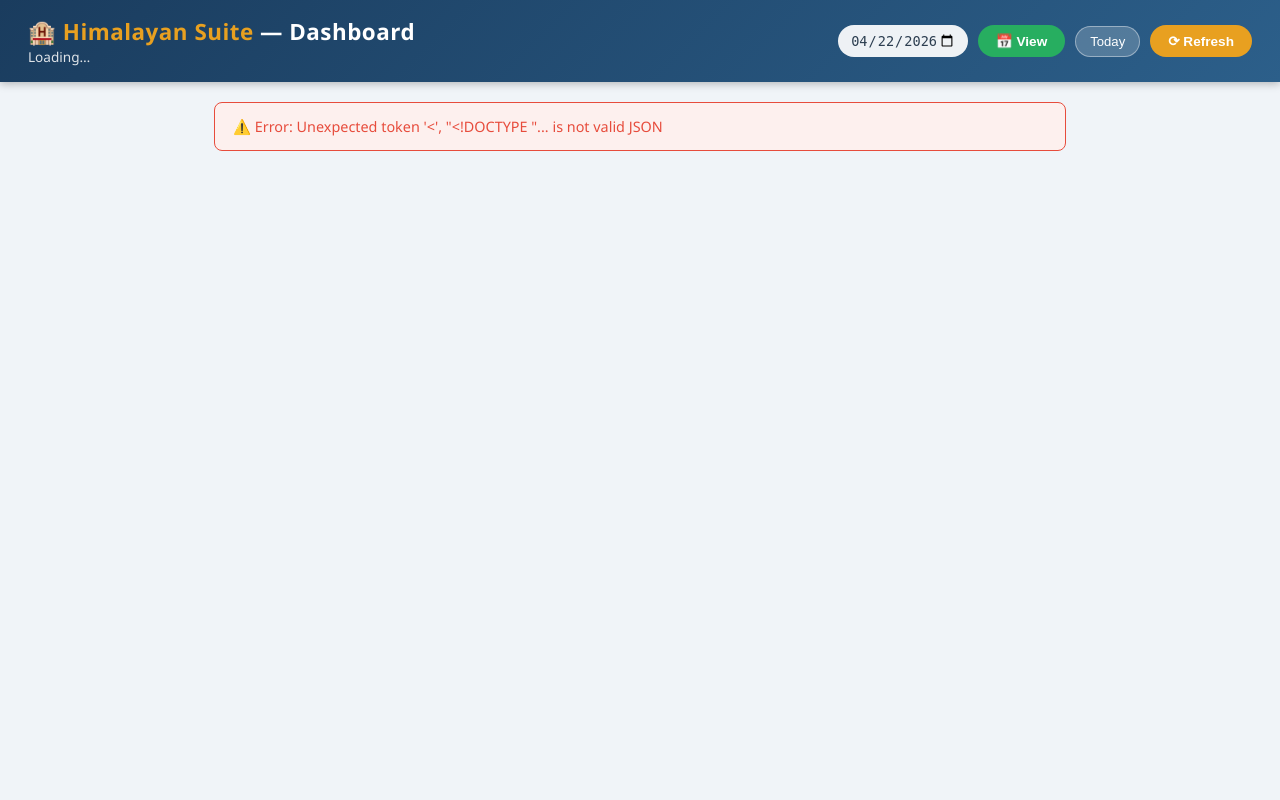
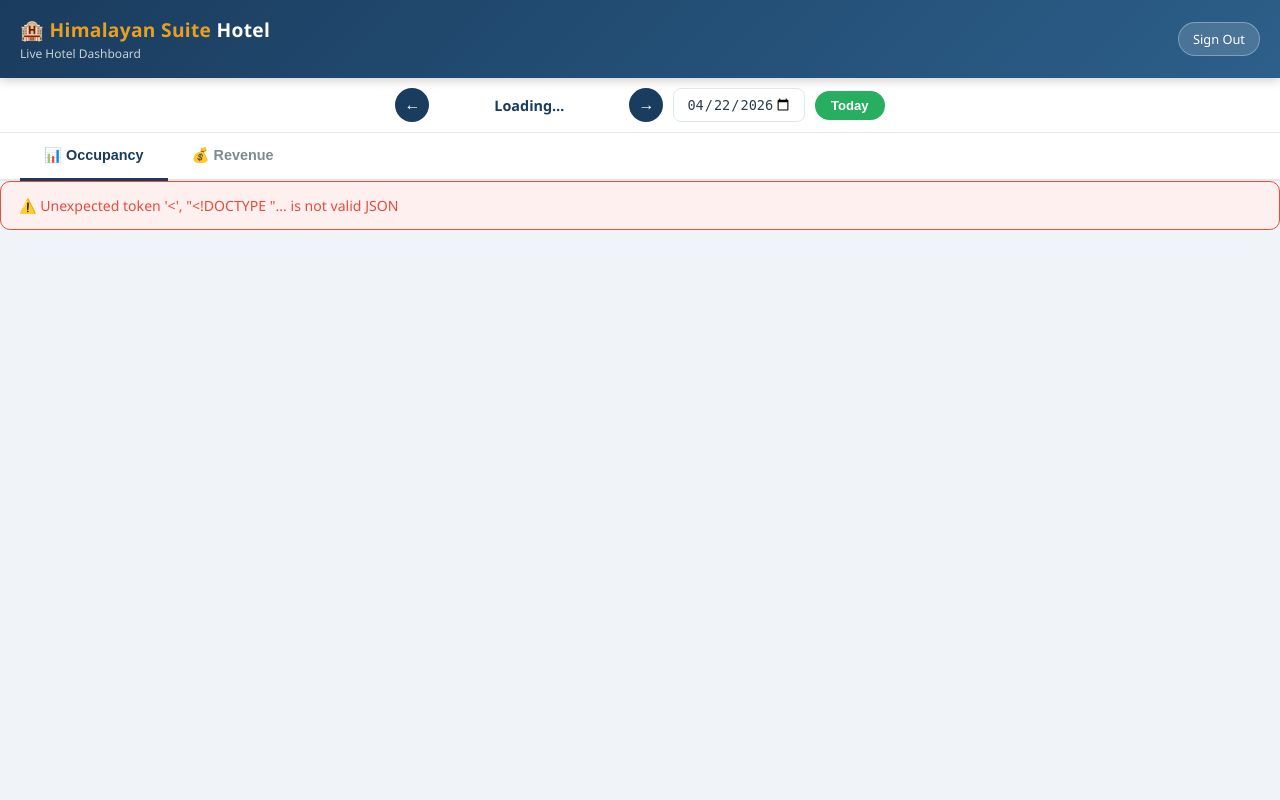
Before and after one commit to mac-guru/hms-dashboard, a Flask app: template templates/index.html in a window 1280 px wide. Run offline with Flask 3, Linux system fonts and the light colour scheme; the template is opened without the code that fills it, so the values that code supplies are empty.

Commit message:
Redesign: tabbed layout, friendly UI, date navigation

```diff
--- a/templates/index.html
+++ b/templates/index.html
@@ -3,7 +3,7 @@
 <head>
   <meta charset="UTF-8"/>
   <meta name="viewport" content="width=device-width, initial-scale=1.0"/>
-  <title>Himalayan Suite — Live Dashboard</title>
+  <title>Himalayan Suite Hotel — Dashboard</title>
   <link rel="manifest" href="/static/manifest.json"/>
   <meta name="apple-mobile-web-app-capable" content="yes"/>
   <meta name="apple-mobile-web-app-status-bar-style" content="black-translucent"/>
@@ -12,162 +12,310 @@
   <meta name="theme-color" content="#1a3c5e"/>
   <style>
     :root {
-      --primary: #1a3c5e;
-      --accent:  #e8a020;
-      --green:   #27ae60;
-      --red:     #e74c3c;
-      --bg:      #f0f4f8;
-      --card:    #ffffff;
-      --text:    #2c3e50;
-      --muted:   #7f8c8d;
+      --primary:  #1a3c5e;
+      --accent:   #e8a020;
+      --green:    #27ae60;
+      --red:      #e74c3c;
+      --purple:   #7b5ea7;
+      --bg:       #f0f4f8;
+      --card:     #ffffff;
+      --text:     #2c3e50;
+      --muted:    #7f8c8d;
+      --border:   #e0e8f0;
     }
     * { box-sizing: border-box; margin: 0; padding: 0; }
-    body { font-family: 'Segoe UI', sans-serif; background: var(--bg); color: var(--text); }
+    body { font-family: 'Segoe UI', sans-serif; background: var(--bg); color: var(--text); min-height: 100vh; }
 
+    /* ── Header ── */
     header {
       background: linear-gradient(135deg, var(--primary), #2c5f8a);
-      color: white; padding: 16px 28px;
+      color: white; padding: 16px 20px;
       display: flex; align-items: center; justify-content: space-between;
-      box-shadow: 0 2px 8px rgba(0,0,0,.25);
+      box-shadow: 0 2px 10px rgba(0,0,0,.2);
+      position: sticky; top: 0; z-index: 100;
     }
-    header h1 { font-size: 1.4rem; font-weight: 700; letter-spacing: .5px; }
-    header h1 span { color: var(--accent); }
-    #date-label { font-size: .85rem; opacity: .85; }
-    .header-controls { display: flex; align-items: center; gap: 10px; flex-wrap: wrap; }
+    .header-left h1 { font-size: 1.2rem; font-weight: 700; letter-spacing: .3px; }
+    .header-left h1 span { color: var(--accent); }
+    .header-left .subtitle { font-size: .75rem; opacity: .75; margin-top: 2px; }
+    .logout-btn {
+      background: rgba(255,255,255,.15); border: 1px solid rgba(255,255,255,.3);
+      color: white; padding: 7px 14px; border-radius: 20px;
+      font-size: .8rem; cursor: pointer; transition: .2s; text-decoration: none;
+    }
+    .logout-btn:hover { background: rgba(255,255,255,.25); }
+
+    /* ── Date Bar ── */
+    .date-bar {
+      background: var(--card); border-bottom: 1px solid var(--border);
+      padding: 10px 20px; display: flex; align-items: center;
+      justify-content: center; gap: 10px; flex-wrap: wrap;
+    }
+    .date-nav-btn {
+      background: var(--primary); color: white; border: none;
+      width: 34px; height: 34px; border-radius: 50%;
+      font-size: 1rem; cursor: pointer; transition: .2s;
+      display: flex; align-items: center; justify-content: center;
+    }
+    .date-nav-btn:hover { background: #2c5f8a; }
+    .date-nav-btn:disabled { opacity: .4; cursor: not-allowed; }
+    #date-display {
+      font-weight: 600; font-size: .9rem; color: var(--primary);
+      min-width: 180px; text-align: center;
+    }
     #date-picker {
-      padding: 7px 12px; border-radius: 20px; border: none;
-      font-size: .85rem; color: var(--text); cursor: pointer;
-      background: rgba(255,255,255,.92);
+      padding: 7px 12px; border-radius: 8px;
+      border: 1.5px solid var(--border); font-size: .85rem;
+      color: var(--text); cursor: pointer; outline: none;
     }
-    #refresh-btn, #go-btn {
-      background: var(--accent); border: none; color: white;
-      padding: 8px 18px; border-radius: 20px; cursor: pointer;
-      font-size: .85rem; font-weight: 600; transition: .2s;
+    #date-picker:focus { border-color: var(--primary); }
+    .today-btn {
+      background: var(--green); color: white; border: none;
+      padding: 7px 16px; border-radius: 20px;
+      font-size: .82rem; font-weight: 600; cursor: pointer; transition: .2s;
     }
-    #go-btn { background: #27ae60; }
-    #go-btn:hover { background: #219a52; }
-    #refresh-btn:hover { background: #d4901c; }
-    #refresh-btn:disabled, #go-btn:disabled { opacity: .6; cursor: not-allowed; }
-    #today-btn {
-      background: rgba(255,255,255,.2); border: 1px solid rgba(255,255,255,.4);
-      color: white; padding: 7px 14px; border-radius: 20px; cursor: pointer;
-      font-size: .82rem; transition: .2s;
+    .today-btn:hover { background: #219a52; }
+
+    /* ── Tabs ── */
+    .tabs {
+      display: flex; background: var(--card);
+      border-bottom: 2px solid var(--border);
+      padding: 0 20px;
     }
-    #today-btn:hover { background: rgba(255,255,255,.3); }
+    .tab-btn {
+      padding: 14px 24px; font-size: .9rem; font-weight: 600;
+      color: var(--muted); border: none; background: none;
+      cursor: pointer; border-bottom: 3px solid transparent;
+      margin-bottom: -2px; transition: .2s;
+    }
+    .tab-btn.active { color: var(--primary); border-bottom-color: var(--primary); }
+    .tab-btn:hover:not(.active) { color: var(--text); }
 
-    main { padding: 20px 24px; max-width: 900px; margin: 0 auto; }
+    /* ── Main Content ── */
+    main { padding: 20px; max-width: 860px; margin: 0 auto; }
+    .tab-content { display: none; }
+    .tab-content.active { display: block; }
 
+    /* ── Loading / Error ── */
     #loading {
       display: flex; align-items: center; justify-content: center;
-      height: 60vh; flex-direction: column; gap: 16px; color: var(--muted);
+      height: 50vh; flex-direction: column; gap: 16px; color: var(--muted);
     }
     .spinner {
-      width: 48px; height: 48px; border: 5px solid #ddd;
+      width: 44px; height: 44px; border: 4px solid #ddd;
       border-top-color: var(--primary); border-radius: 50%;
       animation: spin .8s linear infinite;
     }
     @keyframes spin { to { transform: rotate(360deg); } }
+    #error-msg {
+      display: none; background: #fdf0ee; border: 1px solid var(--red);
+      border-radius: 10px; padding: 14px 18px; color: var(--red);
+      margin-bottom: 16px; font-size: .88rem;
+    }
 
+    /* ── Section Title ── */
     .section-title {
-      font-size: 1rem; font-weight: 700; color: var(--primary);
-      margin: 24px 0 12px; text-transform: uppercase;
-      letter-spacing: .8px; display: flex; align-items: center; gap: 8px;
+      font-size: .78rem; font-weight: 700; color: var(--muted);
+      text-transform: uppercase; letter-spacing: 1px;
+      margin: 20px 0 10px;
     }
-    .section-title::after { content: ''; flex: 1; height: 2px; background: #e0e8f0; }
 
+    /* ── Stat Cards ── */
+    .cards-grid {
+      display: grid; gap: 12px;
+      grid-template-columns: repeat(2, 1fr);
+    }
+    .stat-card {
+      background: var(--card); border-radius: 14px;
+      padding: 16px 18px; box-shadow: 0 2px 8px rgba(0,0,0,.06);
+      border-top: 4px solid var(--primary);
+    }
+    .stat-card.green  { border-top-color: var(--green); }
+    .stat-card.orange { border-top-color: var(--accent); }
+    .stat-card.purple { border-top-color: var(--purple); }
+    .stat-card.blue   { border-top-color: #2980b9; }
+    .stat-label { font-size: .72rem; color: var(--muted); text-transform: uppercase; letter-spacing: .5px; }
+    .stat-value { font-size: 2rem; font-weight: 700; color: var(--text); line-height: 1.1; margin: 6px 0 4px; }
+    .stat-sub   { font-size: .78rem; color: var(--muted); }
+    .occ-bar-wrap { background: #e8f0f8; border-radius: 6px; height: 6px; margin-top: 10px; overflow: hidden; }
+    .occ-bar { height: 100%; border-radius: 6px; background: linear-gradient(90deg, var(--primary), #2c7abf); }
+    .occ-bar.green  { background: linear-gradient(90deg, var(--green), #2ecc71); }
+    .occ-bar.orange { background: linear-gradient(90deg, var(--accent), #f39c12); }
+    .occ-bar.purple { background: linear-gradient(90deg, var(--purple), #a07cc5); }
+
+    /* ── Revenue Table ── */
     .table-card {
-      background: var(--card); border-radius: 12px;
-      box-shadow: 0 2px 8px rgba(0,0,0,.07); overflow: hidden;
+      background: var(--card); border-radius: 14px;
+      box-shadow: 0 2px 8px rgba(0,0,0,.06); overflow: hidden;
     }
     table { width: 100%; border-collapse: collapse; font-size: .88rem; }
     th {
-      background: var(--primary); color: white; padding: 11px 14px;
-      text-align: left; font-weight: 600; font-size: .8rem;
-      text-transform: uppercase; letter-spacing: .5px;
+      background: var(--primary); color: white;
+      padding: 12px 16px; text-align: left;
+      font-size: .75rem; text-transform: uppercase; letter-spacing: .5px;
     }
     th.right, td.right { text-align: right; }
-    td { padding: 10px 14px; border-bottom: 1px solid #f0f0f0; }
+    td { padding: 11px 16px; border-bottom: 1px solid #f0f0f0; }
     tr:last-child td { border-bottom: none; font-weight: 700; background: #f7f9fc; }
-    tr:hover td { background: #f5f8ff; }
-    tr.subtotal td { background: #eef4fb; font-weight: 600; font-style: italic; color: var(--primary); border-top: 1px solid #c8d8eb; border-bottom: 1px solid #c8d8eb; }
-    .badge-up   { background: #eafaf1; color: var(--green); padding: 2px 8px; border-radius: 20px; font-size: .78rem; font-weight: 600; }
-    .badge-down { background: #fdf0ee; color: var(--red);   padding: 2px 8px; border-radius: 20px; font-size: .78rem; font-weight: 600; }
+    tr:hover:not(:last-child) td { background: #f5f8ff; }
+    tr.subtotal td {
+      background: #eef4fb; font-weight: 600; font-style: italic;
+      color: var(--primary); border-top: 1px solid #c8d8eb;
+      border-bottom: 1px solid #c8d8eb;
+    }
+    .badge-up   { background: #eafaf1; color: var(--green); padding: 3px 8px; border-radius: 20px; font-size: .76rem; font-weight: 600; }
+    .badge-down { background: #fdf0ee; color: var(--red);   padding: 3px 8px; border-radius: 20px; font-size: .76rem; font-weight: 600; }
 
-    .cards-row { display: grid; gap: 14px; }
-    .cards-4   { grid-template-columns: repeat(4, 1fr); }
-    .card.purple { border-color: #7b5ea7; }
-    .card {
-      background: var(--card); border-radius: 12px; padding: 18px 20px;
-      box-shadow: 0 2px 8px rgba(0,0,0,.07);
-      border-left: 4px solid var(--primary);
-    }
-    .card.green  { border-color: var(--green); }
-    .card.orange { border-color: var(--accent); }
-    .card-label { font-size: .75rem; color: var(--muted); text-transform: uppercase; letter-spacing: .5px; }
-    .card-value { font-size: 1.8rem; font-weight: 700; color: var(--text); line-height: 1.2; margin-top: 4px; }
-    .card-sub   { font-size: .8rem; color: var(--muted); margin-top: 4px; }
-    .occ-bar-wrap { background: #e8f0f8; border-radius: 8px; height: 10px; margin-top: 10px; overflow: hidden; }
-    .occ-bar { height: 100%; border-radius: 8px; background: linear-gradient(90deg, var(--primary), #2c7abf); }
+    /* ── Footer ── */
+    .footer { text-align: center; color: var(--muted); font-size: .74rem; margin: 24px 0 12px; }
 
-    #error-msg {
-      display: none; background: #fdf0ee; border: 1px solid var(--red);
-      border-radius: 8px; padding: 14px 18px; color: var(--red);
-      margin-bottom: 16px; font-size: .9rem;
-    }
-
-    @media (max-width: 600px) {
-      header h1 { font-size: 1rem; }
-      table { font-size: .78rem; }
-      td, th { padding: 8px 10px; }
+    /* ── Responsive ── */
+    @media (max-width: 480px) {
+      .header-left h1 { font-size: 1rem; }
+      .tab-btn { padding: 12px 16px; font-size: .82rem; }
+      .stat-value { font-size: 1.6rem; }
+      th, td { padding: 9px 10px; }
+      table { font-size: .8rem; }
+      #date-display { min-width: 140px; font-size: .82rem; }
     }
   </style>
 </head>
 <body>
 
 <header>
-  <div>
-    <h1>🏨 <span>Himalayan Suite</span> — Dashboard</h1>
-    <div id="date-label">Loading…</div>
+  <div class="header-left">
+    <h1>🏨 <span>Himalayan Suite</span> Hotel</h1>
+    <div class="subtitle">Live Hotel Dashboard</div>
   </div>
-  <div class="header-controls">
-    <input type="date" id="date-picker" title="Select date"/>
-    <button id="go-btn" onclick="loadByDate()">📅 View</button>
-    <button id="today-btn" onclick="goToday()">Today</button>
-    <button id="refresh-btn" onclick="loadData()">⟳ Refresh</button>
-  </div>
+  <a href="/logout" class="logout-btn">Sign Out</a>
 </header>
 
-<main>
-  <div id="error-msg"></div>
-  <div id="loading"><div class="spinner"></div><div>Fetching hotel data…</div></div>
-  <div id="content" style="display:none"></div>
+<div class="date-bar">
+  <button class="date-nav-btn" id="prev-btn" onclick="goDate(-1)" title="Previous day">&#8592;</button>
+  <div id="date-display">Loading…</div>
+  <button class="date-nav-btn" id="next-btn" onclick="goDate(1)" title="Next day">&#8594;</button>
+  <input type="date" id="date-picker" onchange="loadByDate()"/>
+  <button class="today-btn" onclick="goToday()">Today</button>
+</div>
+
+<div class="tabs">
+  <button class="tab-btn active" onclick="switchTab('occupancy', this)">📊 Occupancy</button>
+  <button class="tab-btn" onclick="switchTab('revenue', this)">💰 Revenue</button>
+</div>
+
+<div id="error-msg"></div>
+<div id="loading"><div class="spinner"></div><div>Fetching hotel data…</div></div>
+
+<main id="main-content" style="display:none">
+
+  <!-- Occupancy Tab -->
+  <div class="tab-content active" id="tab-occupancy">
+    <div class="section-title" id="occ-label-today">Today</div>
+    <div class="cards-grid">
+      <div class="stat-card green">
+        <div class="stat-label" id="lbl-today">Today</div>
+        <div class="stat-value" id="occ-today-pct">—</div>
+        <div class="stat-sub" id="occ-today-sub">—</div>
+        <div class="occ-bar-wrap"><div class="occ-bar green" id="bar-today"></div></div>
+      </div>
+      <div class="stat-card blue">
+        <div class="stat-label" id="lbl-yest">Yesterday</div>
+        <div class="stat-value" id="occ-yest-pct">—</div>
+        <div class="stat-sub" id="occ-yest-sub">—</div>
+        <div class="occ-bar-wrap"><div class="occ-bar" id="bar-yest"></div></div>
+      </div>
+      <div class="stat-card orange">
+        <div class="stat-label">This Month</div>
+        <div class="stat-value" id="occ-mtd-pct">—</div>
+        <div class="stat-sub" id="occ-mtd-sub">—</div>
+        <div class="occ-bar-wrap"><div class="occ-bar orange" id="bar-mtd"></div></div>
+      </div>
+      <div class="stat-card purple">
+        <div class="stat-label">Fiscal Year</div>
+        <div class="stat-value" id="occ-fy-pct">—</div>
+        <div class="stat-sub" id="occ-fy-sub">—</div>
+        <div class="occ-bar-wrap"><div class="occ-bar purple" id="bar-fy"></div></div>
+      </div>
+    </div>
+    <div class="footer" id="occ-updated"></div>
+  </div>
+
+  <!-- Revenue Tab -->
+  <div class="tab-content" id="tab-revenue">
+    <div class="section-title" id="rev-section-label">Revenue</div>
+    <div class="table-card">
+      <table>
+        <thead>
+          <tr>
+            <th>Category</th>
+            <th class="right" id="rev-col-today">Today</th>
+            <th class="right" id="rev-col-yest">Yesterday</th>
+            <th class="right">Change</th>
+          </tr>
+        </thead>
+        <tbody id="revenue-body"></tbody>
+      </table>
+    </div>
+    <div class="footer" id="rev-updated"></div>
+  </div>
+
 </main>
 
 <script>
 let currentDate = null;
 
+// ── Tab switching ──────────────────────────────────────
+function switchTab(name, btn) {
+  document.querySelectorAll('.tab-content').forEach(t => t.classList.remove('active'));
+  document.querySelectorAll('.tab-btn').forEach(b => b.classList.remove('active'));
+  document.getElementById('tab-' + name).classList.add('active');
+  btn.classList.add('active');
+}
+
+// ── Date helpers ───────────────────────────────────────
+function getToday() { return new Date().toISOString().split('T')[0]; }
+
+function formatDisplay(dateStr) {
+  const d = new Date(dateStr + 'T00:00:00');
+  return d.toLocaleDateString('en-US', { weekday:'short', month:'short', day:'numeric', year:'numeric' });
+}
+
 document.addEventListener('DOMContentLoaded', () => {
-  const today = new Date().toISOString().split('T')[0];
   const picker = document.getElementById('date-picker');
-  picker.max = today;
-  picker.value = today;
+  picker.max = getToday();
+  picker.value = getToday();
+  loadData();
 });
 
-function setAllBtnsDisabled(disabled) {
-  ['refresh-btn','go-btn','today-btn'].forEach(id => {
-    document.getElementById(id).disabled = disabled;
-  });
+function goDate(delta) {
+  const picker = document.getElementById('date-picker');
+  const d = new Date(picker.value + 'T00:00:00');
+  d.setDate(d.getDate() + delta);
+  const str = d.toISOString().split('T')[0];
+  if (str > getToday()) return;
+  picker.value = str;
+  currentDate = str === getToday() ? null : str;
+  loadData(currentDate);
 }
 
+function loadByDate() {
+  const val = document.getElementById('date-picker').value;
+  currentDate = val === getToday() ? null : val;
+  loadData(currentDate);
+}
+
+function goToday() {
+  currentDate = null;
+  document.getElementById('date-picker').value = getToday();
+  loadData();
+}
+
+// ── Data loading ───────────────────────────────────────
 async function loadData(dateStr) {
-  setAllBtnsDisabled(true);
-  document.getElementById('refresh-btn').textContent = '⟳ Loading…';
   document.getElementById('loading').style.display = 'flex';
-  document.getElementById('content').style.display = 'none';
+  document.getElementById('main-content').style.display = 'none';
   document.getElementById('error-msg').style.display = 'none';
 
   const url = dateStr ? `/api/dashboard?date=${dateStr}` : '/api/dashboard';
-
   try {
     const res  = await fetch(url);
     const data = await res.json();
@@ -175,112 +323,82 @@
     renderDashboard(data);
   } catch(e) {
     document.getElementById('error-msg').style.display = 'block';
-    document.getElementById('error-msg').textContent = '⚠️ Error: ' + e.message;
+    document.getElementById('error-msg').textContent = '⚠️ ' + e.message;
     document.getElementById('loading').style.display = 'none';
   }
-
-  setAllBtnsDisabled(false);
-  document.getElementById('refresh-btn').textContent = '⟳ Refresh';
 }
 
-function loadByDate() {
-  const val = document.getElementById('date-picker').value;
-  if (!val) { loadData(); return; }
-  currentDate = val;
-  loadData(val);
+// ── Formatting ─────────────────────────────────────────
+function fmt(n, dec=0) {
+  if (!n && n !== 0) return '—';
+  return Number(n).toLocaleString('en-IN', { minimumFractionDigits: dec, maximumFractionDigits: dec });
 }
 
-function goToday() {
-  currentDate = null;
-  const today = new Date().toISOString().split('T')[0];
-  document.getElementById('date-picker').value = today;
-  loadData();
+function badge(val) {
+  if (val > 0) return `<span class="badge-up">▲ ${fmt(val)}</span>`;
+  if (val < 0) return `<span class="badge-down">▼ ${fmt(Math.abs(val))}</span>`;
+  return `<span style="color:#bbb">—</span>`;
 }
 
-function fmt(n, decimals=0) {
-  if (!n && n !== 0) return '—';
-  return Number(n).toLocaleString('en-IN', { minimumFractionDigits: decimals, maximumFractionDigits: decimals });
-}
+// ── Render ─────────────────────────────────────────────
+function renderDashboard(d) {
+  const isToday  = d.is_today;
+  const labelSel = isToday ? 'Today'     : d.today_str;
+  const labelPrv = isToday ? 'Yesterday' : d.prev_str;
+  const o = d.occupancy, r = d.rooms;
 
-function changeBadge(val) {
-  if (val > 0)  return `<span class="badge-up">▲ ${fmt(val)}</span>`;
-  if (val < 0)  return `<span class="badge-down">▼ ${fmt(Math.abs(val))}</span>`;
-  return `<span style="color:#aaa">—</span>`;
-}
+  // Date bar
+  document.getElementById('date-display').textContent = d.date;
+  const picker = document.getElementById('date-picker');
+  document.getElementById('next-btn').disabled = picker.value >= new Date().toISOString().split('T')[0];
 
-function renderDashboard(d) {
-  const labelSel  = d.is_today ? 'Today'     : d.today_str;
-  const labelPrev = d.is_today ? 'Yesterday' : d.prev_str;
-  document.getElementById('date-label').textContent =
-    d.is_today ? `📅 ${d.date}` : `📅 Viewing: ${d.date}`;
+  // ── Occupancy tab ──
+  document.getElementById('lbl-today').textContent = labelSel;
+  document.getElementById('lbl-yest').textContent  = labelPrv;
 
-  const o = d.occupancy, r = d.rooms;
-  let html = '';
+  document.getElementById('occ-today-pct').textContent = o.today_pct + '%';
+  document.getElementById('occ-today-sub').textContent  = `${o.today} / ${r.total} rooms · ${fmt(o.today_pax)} pax`;
+  document.getElementById('bar-today').style.width = o.today_pct + '%';
 
-  // ── Occupancy ─────────────────────────────────────────
-  html += `<div class="section-title">📊 Occupancy</div>
-  <div class="cards-row cards-4">
-    <div class="card green">
-      <div class="card-label">Occupancy — ${labelSel}</div>
-      <div class="card-value">${o.today_pct}%</div>
-      <div class="card-sub">${o.today} / ${r.total} rooms &nbsp;·&nbsp; ${fmt(o.today_pax)} pax</div>
-      <div class="occ-bar-wrap"><div class="occ-bar" style="width:${o.today_pct}%"></div></div>
-    </div>
-    <div class="card">
-      <div class="card-label">Occupancy — ${labelPrev}</div>
-      <div class="card-value">${o.yest_pct}%</div>
-      <div class="card-sub">${o.yesterday} / ${r.total} rooms &nbsp;·&nbsp; ${fmt(o.yest_pax)} pax</div>
-      <div class="occ-bar-wrap"><div class="occ-bar" style="width:${o.yest_pct}%"></div></div>
-    </div>
-    <div class="card orange">
-      <div class="card-label">This Month (MTD)</div>
-      <div class="card-value">${o.mtd_pct}%</div>
-      <div class="card-sub">${fmt(o.mtd_rooms)} / ${fmt(o.mtd_avail)} room-nights</div>
-      <div class="occ-bar-wrap"><div class="occ-bar" style="width:${o.mtd_pct}%"></div></div>
-    </div>
-    <div class="card purple">
-      <div class="card-label">Fiscal Year (Jul 17 '25)</div>
-      <div class="card-value">${o.fy_pct}%</div>
-      <div class="card-sub">${fmt(o.fy_rooms)} / ${fmt(o.fy_avail)} room-nights</div>
-      <div class="occ-bar-wrap"><div class="occ-bar" style="width:${o.fy_pct}%;background:linear-gradient(90deg,#7b5ea7,#a07cc5)"></div></div>
-    </div>
-  </div>`;
+  document.getElementById('occ-yest-pct').textContent = o.yest_pct + '%';
+  document.getElementById('occ-yest-sub').textContent  = `${o.yesterday} / ${r.total} rooms · ${fmt(o.yest_pax)} pax`;
+  document.getElementById('bar-yest').style.width = o.yest_pct + '%';
 
-  // ── Revenue ────────────────────────────────────────────
-  html += `<div class="section-title">💰 Revenue — ${labelSel} vs ${labelPrev}</div>
-  <div class="table-card">
-    <table>
-      <thead>
-        <tr>
-          <th>Category</th>
-          <th class="right">${labelSel}</th>
-          <th class="right">${labelPrev}</th>
-          <th class="right">Change</th>
-        </tr>
-      </thead>
-      <tbody>`;
+  document.getElementById('occ-mtd-pct').textContent = o.mtd_pct + '%';
+  document.getElementById('occ-mtd-sub').textContent  = `${fmt(o.mtd_rooms)} / ${fmt(o.mtd_avail)} room-nights`;
+  document.getElementById('bar-mtd').style.width = o.mtd_pct + '%';
 
+  document.getElementById('occ-fy-pct').textContent = o.fy_pct + '%';
+  document.getElementById('occ-fy-sub').textContent  = `${fmt(o.fy_rooms)} / ${fmt(o.fy_avail)} room-nights`;
+  document.getElementById('bar-fy').style.width = o.fy_pct + '%';
+
+  const updTime = new Date().toLocaleTimeString();
+  const updNote = isToday ? `Last updated: ${updTime} — auto-refreshes every 5 min` : `Historical view · ${d.date}`;
+  document.getElementById('occ-updated').textContent = updNote;
+
+  // ── Revenue tab ──
+  document.getElementById('rev-section-label').textContent = `Revenue — ${labelSel} vs ${labelPrv}`;
+  document.getElementById('rev-col-today').textContent = labelSel;
+  document.getElementById('rev-col-yest').textContent  = labelPrv;
+
+  let rows = '';
   for (const row of d.revenue) {
     const cls = row.subtotal ? ' class="subtotal"' : '';
-    html += `<tr${cls}>
+    rows += `<tr${cls}>
       <td>${row.label}</td>
       <td class="right">NPR ${fmt(row.today, 2)}</td>
       <td class="right">NPR ${fmt(row.yesterday, 2)}</td>
-      <td class="right">${changeBadge(row.change)}</td>
+      <td class="right">${badge(row.change)}</td>
     </tr>`;
   }
+  document.getElementById('revenue-body').innerHTML = rows;
+  document.getElementById('rev-updated').textContent = updNote;
 
-  html += `</tbody></table></div>`;
-
-  html += `<div style="text-align:center;color:var(--muted);font-size:.78rem;margin:20px 0 8px">
-    Last updated: ${new Date().toLocaleTimeString()}${d.is_today ? ' — Auto-refreshes every 5 minutes' : ' — Historical view'}
-  </div>`;
-
-  document.getElementById('content').innerHTML = html;
   document.getElementById('loading').style.display = 'none';
-  document.getElementById('content').style.display = 'block';
+  document.getElementById('main-content').style.display = 'block';
 }
 
+// ── Auto-refresh ───────────────────────────────────────
 loadData();
 setInterval(() => { if (!currentDate) loadData(); }, 300000);
 </script>
```
